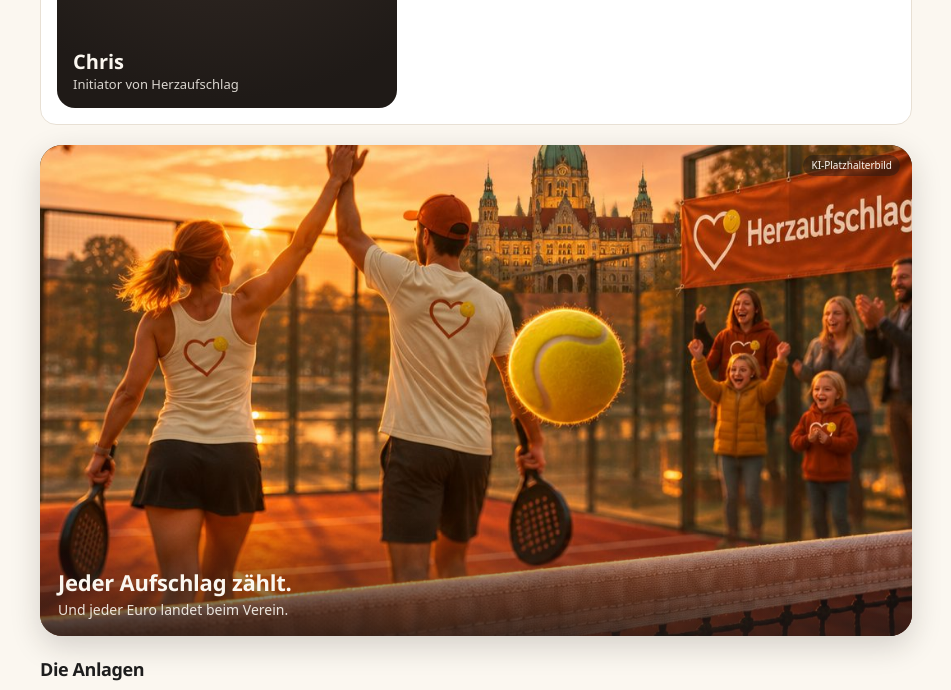
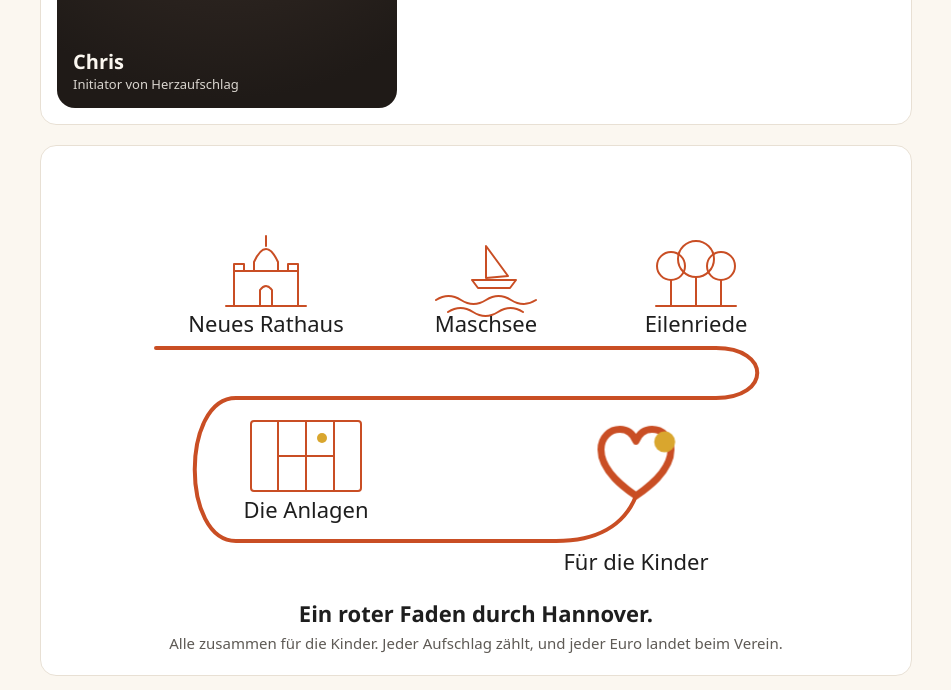
Before and after one commit to b7tmvt794f-ai/herzaufschlag-website, a plain HTML site: page hannover/index.html in a window 1280 px wide. Shown: the part 1850-2540 px from the top of the page, without its empty margins (164-1115 px from the left). Drawn offline with Linux system fonts and the light colour scheme.

Commit message:
Hannover: „Roter Faden“ statt KI-Platzhalterbild (#2)
- Gezeichnete Linie im Stil der Skyline: vom Neuen Rathaus über Maschsee
  und Eilenriede zu den Anlagen, endet im Herz („Alle zusammen für die Kinder“)
- Zeichnet sich einmal beim Reinscrollen, Herz schlägt einmal;
  bei „Bewegung reduzieren“ sofort vollständig
- KI-Bild court-v2.jpg entfernt (nicht mehr verwendet)


Claude-Session: https://claude.ai/code/session_012pJbrLBiV76HQ9dnhWfgsW

Co-authored-by: Claude <noreply@anthropic.com>

```diff
--- a/assets/fx.js
+++ b/assets/fx.js
@@ -94,3 +94,16 @@
   window.addEventListener('hashchange', function(){ setTimeout(update, 60); });
   update(); setTimeout(update, 400);
 })();
+
+/* Roter Faden: Linie zeichnet sich einmal, sobald die Grafik sichtbar ist */
+(function(){
+  if (window.matchMedia && matchMedia('(prefers-reduced-motion: reduce)').matches) return;
+  if (!('IntersectionObserver' in window)) return;
+  document.querySelectorAll('.faden').forEach(function(f){
+    f.classList.add('pre');
+    var io = new IntersectionObserver(function(en){ en.forEach(function(x){
+      if (x.isIntersecting) { io.disconnect(); requestAnimationFrame(function(){ f.classList.remove('pre'); f.classList.add('draw'); }); }
+    }); }, {threshold:.5});
+    io.observe(f);
+  });
+})();
--- a/assets/style.css
+++ b/assets/style.css
@@ -352,3 +352,21 @@ header.top .btn{flex:none}
 .city-pick select{flex:1;min-width:0}
 #card-sponsor{scroll-margin-top:72px}
 @media (min-width:760px){.partner-paths{grid-template-columns:1fr 1fr}}
+/* Roter Faden (Hannover): gezeichnete Linie durch die Stadt */
+.faden{grid-column:1/-1;margin:0;padding:20px 16px;border-radius:16px;background:var(--surface);border:1px solid var(--line);display:flex;flex-direction:column;gap:12px}
+.faden svg{display:block;width:100%;max-width:640px;height:auto;margin:0 auto;overflow:visible}
+.faden .thread{fill:none;stroke:var(--heart);stroke-width:4;stroke-linecap:round;stroke-linejoin:round;stroke-dasharray:1;stroke-dashoffset:0}
+.faden .st path,.faden .st rect,.faden .st circle{fill:none;stroke:var(--heart);stroke-width:2;stroke-linecap:round;stroke-linejoin:round}
+.faden .heart path{stroke-width:10}
+.faden .st .ball{fill:var(--gold);stroke:none}
+.faden text{font:500 22px var(--body);fill:var(--ink);text-anchor:middle}
+.faden figcaption{display:flex;flex-direction:column;gap:4px;text-align:center}
+.faden figcaption b{font:600 22px var(--display)}
+.faden figcaption span{font-size:15px;color:var(--muted)}
+.faden .st{transform-box:fill-box;transform-origin:center}
+.faden.pre .thread{stroke-dashoffset:1}
+.faden.pre .st{opacity:0}
+.faden.draw .thread{transition:stroke-dashoffset 2.6s cubic-bezier(.45,.05,.3,1)}
+.faden.draw .st{transition:opacity .5s ease-out var(--d)}
+.faden.draw .heart{animation:beat .5s ease-out 2.9s both}
+@media (prefers-reduced-motion:reduce){.faden.pre .thread{stroke-dashoffset:0}.faden.pre .st{opacity:1}}
--- a/hannover/index.html
+++ b/hannover/index.html
@@ -104,10 +104,16 @@
         </ol>
       </section>
 
-      <figure class="zoom-photo" aria-label="Stimmungsbild Padel bei Sonnenuntergang">
-        <div class="zoom-frame"><img src="../assets/hero/court-v2.jpg" alt="Zwei Padel-Spieler in Herzaufschlag-Shirts klatschen sich vor dem Neuen Rathaus ab, Familien jubeln am Herzaufschlag-Banner" width="1168" height="880" loading="lazy" decoding="async"></div>
-        <figcaption><b>Jeder Aufschlag zählt.</b><span>Und jeder Euro landet beim Verein.</span></figcaption>
-        <small class="ki-hint">KI-Platzhalterbild</small>
+      <figure class="faden" aria-labelledby="faden-cap">
+        <svg viewBox="0 0 640 420" role="img" aria-label="Ein roter Faden führt vom Neuen Rathaus über den Maschsee und die Eilenriede zu den Padel-Anlagen und endet in einem Herz">
+          <path class="thread" pathLength="1" d="M0 182 H560 C615 182 615 232 560 232 H80 C25 232 25 375 80 375 H400 C440 375 468 360 480 330"/>
+          <g class="st" style="--d:.2s"><path d="M70 140 H150 M78 140 V105 H142 V140 M98 105 V96 Q110 70 122 96 V105 M110 80 V70 M78 105 V98 H88 V105 M132 105 V98 H142 V105 M104 140 V124 Q110 116 116 124 V140"/><text x="110" y="166">Neues Rathaus</text></g>
+          <g class="st" style="--d:.7s"><path d="M330 112 V80 L352 110 Z M316 114 H360 L354 122 H322 Z M280 134 q12.5 -8 25 0 t25 0 t25 0 t25 0 M292 146 q12.5 -8 25 0 t25 0 t25 0"/><text x="330" y="166">Maschsee</text></g>
+          <g class="st" style="--d:1.1s"><path d="M500 140 H580 M515 114 V140 M540 112 V140 M565 114 V140"/><circle cx="515" cy="100" r="14"/><circle cx="540" cy="93" r="18"/><circle cx="565" cy="100" r="14"/><text x="540" y="166">Eilenriede</text></g>
+          <g class="st" style="--d:1.7s"><rect x="95" y="255" width="110" height="70" rx="3"/><path d="M150 255 V325 M122 255 V325 M178 255 V325 M122 290 H178"/><circle class="ball" cx="166" cy="272" r="5"/><text x="150" y="352">Die Anlagen</text></g>
+          <g class="st heart" style="--d:2.3s"><g transform="translate(438 257) scale(.7)"><path d="M60 104 C 47 95, 10 70, 10 38 C 10 20, 23 9, 37 9 C 48 9, 56 16, 60 26 C 64 16, 72 9, 83 9 C 97 9, 110 20, 110 38 C 110 70, 73 95, 60 104 Z"/><circle class="ball" cx="101" cy="27" r="15"/></g><text x="480" y="404">Für die Kinder</text></g>
+        </svg>
+        <figcaption id="faden-cap"><b>Ein roter Faden durch Hannover.</b><span>Alle zusammen für die Kinder. Jeder Aufschlag zählt, und jeder Euro landet beim Verein.</span></figcaption>
       </figure>
 
       <div>
```
Also changed, not shown: assets/hero/court-v2.jpg (deleted).
